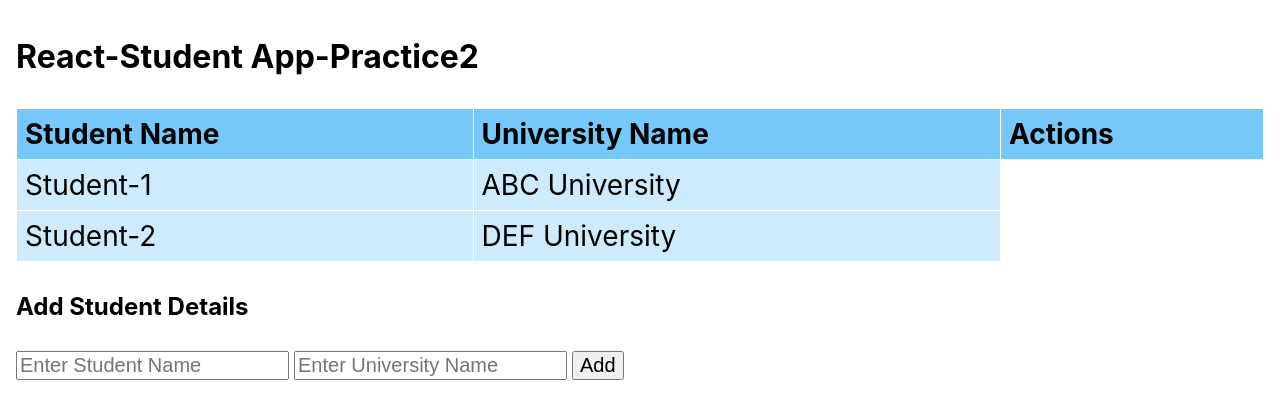
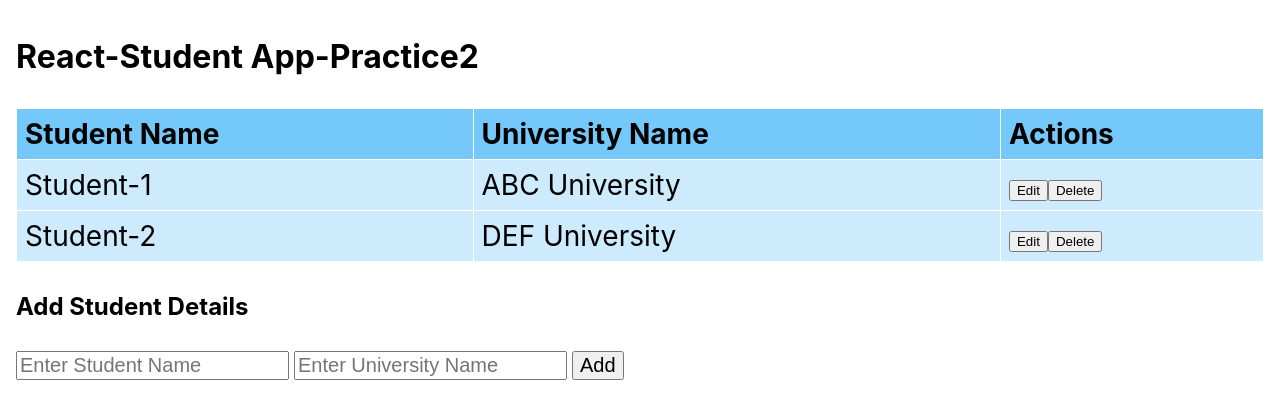
Before and after one commit to naveenbusireddy/student-practice2, a React (Create React App) app: page / in a window 1280 px wide. Shown: the top 418 px of the page. Built offline with nearby package versions, Linux system fonts and the light colour scheme.

Commit message:
Inline edit form feature update

```diff
--- a/src/App.js
+++ b/src/App.js
@@ -1,6 +1,8 @@
-import React, { useState } from "react";
+import React, { Fragment, useState } from "react";
 import { nanoid } from "nanoid";
 import "./App.css";
+import ReadOnlyRow from "./Components/ReadOnlyRow";
+import EditableRow from "./Components/EditableRow";
 
 const studentStaticData = [
   {
@@ -45,6 +47,14 @@ const App = () => {
     console.log(studentFormData);
   };
 
+  const [editStudentId, setEditStudentId] = useState(null);
+
+  const editClickHandler = (event, student) => {
+    event.preventDefault();
+
+    setEditStudentId(student.id);
+  };
+
   return (
     <div className="app-container">
       <h1>React-Student App-Practice2</h1>
@@ -58,10 +68,16 @@ const App = () => {
         </thead>
         <tbody>
           {studentList.map((student) => (
-            <tr key={student.id}>
-              <td>{student.studentName}</td>
-              <td>{student.university}</td>
-            </tr>
+            <Fragment>
+              {editStudentId === student.id ? (
+                <EditableRow />
+              ) : (
+                <ReadOnlyRow
+                  student={student}
+                  editClickHandler={editClickHandler}
+                />
+              )}
+            </Fragment>
           ))}
         </tbody>
       </table>
--- /dev/null
+++ b/src/Components/EditableRow.js
@@ -0,0 +1,24 @@
+const EditableRow = () => {
+  return (
+    <tr>
+      <td>
+        <input
+          type="text"
+          name="studentName"
+          required="required"
+          placeholder="Enter Student Name"
+        />
+      </td>
+      <td>
+        <input
+          type="text"
+          name="university"
+          required="required"
+          placeholder="Enter University Name"
+        />
+      </td>
+    </tr>
+  );
+};
+
+export default EditableRow;
--- /dev/null
+++ b/src/Components/ReadOnlyRow.js
@@ -0,0 +1,14 @@
+const ReadOnlyRow = ({student, editClickHandler}) => {
+  return (
+    <tr key={student.id}>
+      <td>{student.studentName}</td>
+      <td>{student.university}</td>
+      <td>
+          <button type="button" onClick={(event) => editClickHandler(event,student)}>Edit</button>
+          <button>Delete</button>
+      </td>
+    </tr>
+  );
+};
+
+export default ReadOnlyRow;
```
